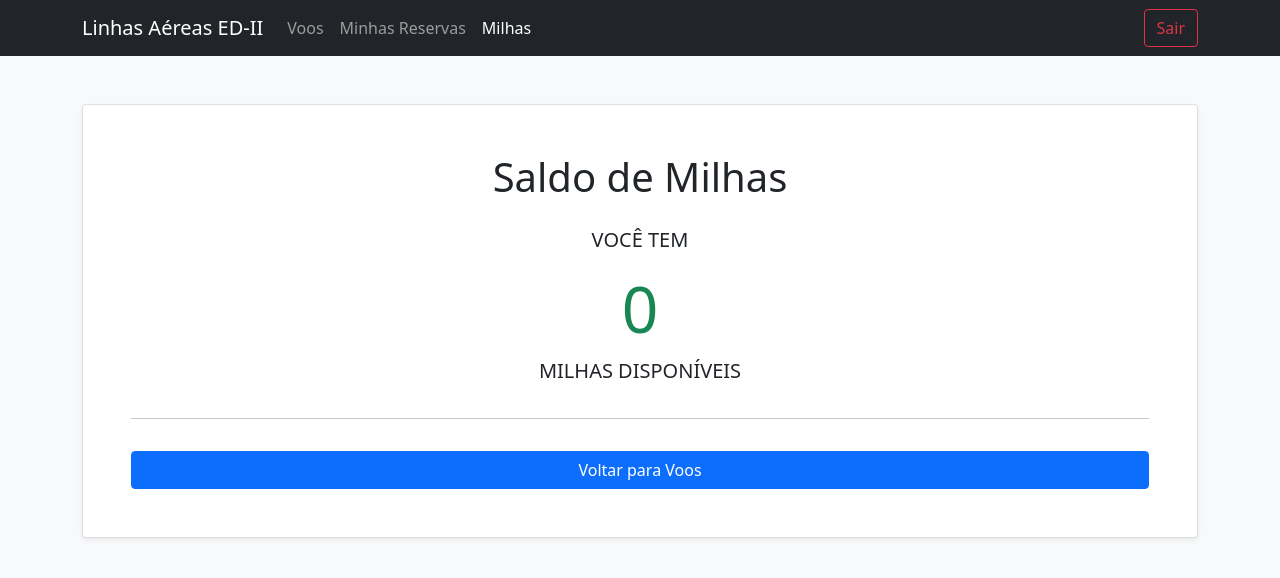
After one commit to Lucasolical/Venda_de_Passagens, a Flask app: page /milhas/1 in a window 1280 px wide. The commit adds this page. Shown: the top 578 px of the page. Run offline with Flask 3, Linux system fonts and the light colour scheme.

Commit message:
Feat:Adicionado pagina de milhas

```diff
--- a/Venda_de_passagens/dicionarioVoo.json
+++ b/Venda_de_passagens/dicionarioVoo.json
@@ -14,7 +14,7 @@
             "milhas": 2000,
             "preco": 2800.0,
             "aeronave": "Boeing 787",
-            "assentos": 278
+            "assentos": 277
         },
         "ED104": {
             "origem": "Canada",
@@ -22,7 +22,7 @@
             "milhas": 4000,
             "preco": 5500.0,
             "aeronave": "jatinho",
-            "assentos": 31
+            "assentos": 29
         },
         "ED105": {
             "origem": "Bahiahrhd",
--- a/Venda_de_passagens/routes.py
+++ b/Venda_de_passagens/routes.py
@@ -552,6 +552,8 @@ def cadastrar_cliente():
 
     return redirect(url_for("gerenciar_clientes"))
 
+#LJ
+
 @app.route("/meus_voos/<cpf>")
 def meus_voos(cpf):
     """MODIFICADA: Busca e lista todas as reservas do cliente no DF_Clientes."""
@@ -588,3 +590,21 @@ def meus_voos(cpf):
 
     # Passa a lista completa de reservas para o template
     return render_template("meus_voos.html", lista_de_reservas=lista_de_reservas, cpf=cpf)
+
+
+#LJ
+
+@app.route("/milhas/<cpf>")
+def ver_milhas(cpf):
+    """Busca o saldo de milhas do cliente no DataFrame."""
+    global DF_Clientes
+
+    cliente_df = DF_Clientes[DF_Clientes['cpf'] == cpf]
+
+    if cliente_df.empty:
+        return redirect(url_for('logout'))
+
+    # Pega o saldo de milhas do cliente
+    milhas_saldo = int(cliente_df['milhas'].iloc[0])
+
+    return render_template("milhas.html", milhas_saldo=milhas_saldo, cpf=cpf)
--- a/Venda_de_passagens/templates/index.html
+++ b/Venda_de_passagens/templates/index.html
@@ -18,9 +18,6 @@
                 <ul class="navbar-nav me-auto mb-2 mb-lg-0">
                     <li class="nav-item">
                         <a class="nav-link active" href="/">Voos</a>
-                    </li>
-                    <li class="nav-item">
-                        <a class="nav-link" href="#">Milhas</a>
                     </li>
                 </ul>
                 <a href="{{ url_for('admin_login_page') }}" class="btn btn-outline-light">
--- a/Venda_de_passagens/templates/meus_voos.html
+++ b/Venda_de_passagens/templates/meus_voos.html
@@ -13,13 +13,13 @@
             <div class="collapse navbar-collapse" id="navbarApp">
                 <ul class="navbar-nav me-auto mb-2 mb-lg-0">
                     <li class="nav-item">
-                        <a class="nav-link" href="{{ url_for('user_page', cpf=cpf) }}">Voos Disponíveis</a>
+                        <a class="nav-link" href="{{ url_for('user_page', cpf=cpf) }}">Voos</a>
                     </li>
                     <li class="nav-item">
                         <a class="nav-link active" href="{{ url_for('meus_voos', cpf=cpf) }}">Minhas Reservas</a>
                     </li>
                     <li class="nav-item">
-                        <a class="nav-link" href="#">Milhas</a>
+                        <a class="nav-link" href="{{ url_for('ver_milhas', cpf=cpf) }}">Milhas</a>
                     </li>
                 </ul>
                 <a href="{{ url_for('logout') }}" class="btn btn-outline-danger">Sair</a>
--- /dev/null
+++ b/Venda_de_passagens/templates/milhas.html
@@ -0,0 +1,43 @@
+<!DOCTYPE html>
+<html lang="pt-br">
+<head>
+    <meta charset="UTF-8">
+    <title>Minhas Milhas</title>
+    <link href="https://cdn.jsdelivr.net/npm/bootstrap@5.0.2/dist/css/bootstrap.min.css" rel="stylesheet">
+</head>
+<body class="bg-light">
+
+    <nav class="navbar navbar-expand-lg navbar-dark bg-dark">
+        <div class="container">
+            <a class="navbar-brand" href="{{ url_for('user_page', cpf=cpf) }}">Linhas Aéreas ED-II</a>
+            <div class="collapse navbar-collapse" id="navbarApp">
+                <ul class="navbar-nav me-auto mb-2 mb-lg-0">
+                    <li class="nav-item">
+                        <a class="nav-link" href="{{ url_for('user_page', cpf=cpf) }}">Voos</a>
+                    </li>
+                    <li class="nav-item">
+                        <a class="nav-link" href="{{ url_for('meus_voos', cpf=cpf) }}">Minhas Reservas</a>
+                    </li>
+                    <li class="nav-item">
+                        <a class="nav-link active" href="{{ url_for('ver_milhas', cpf=cpf) }}">Milhas</a>
+                    </li>
+                </ul>
+                <a href="{{ url_for('logout') }}" class="btn btn-outline-danger">Sair</a>
+            </div>
+        </div>
+    </nav>
+
+    <div class="container mt-5">
+        <div class="card p-5 shadow-sm text-center">
+            <h1 class="mb-4">Saldo de Milhas</h1>
+            <p class="lead">VOCÊ TEM</p>
+            <h2 class="display-3 text-success">{{ milhas_saldo }}</h2>
+            <p class="lead">MILHAS DISPONÍVEIS</p>
+            <hr>
+            <a href="{{ url_for('user_page', cpf=cpf) }}" class="btn btn-primary mt-3">Voltar para Voos</a>
+        </div>
+    </div>
+
+    <script src="https://cdn.jsdelivr.net/npm/bootstrap@5.0.2/dist/js/bootstrap.bundle.min.js"></script>
+</body>
+</html>
--- a/Venda_de_passagens/templates/userpage.html
+++ b/Venda_de_passagens/templates/userpage.html
@@ -23,7 +23,7 @@
                         <a class="nav-link" href="{{ url_for('meus_voos', cpf=cpf) }}">Minhas Reservas</a>
                     </li>
                     <li class="nav-item">
-                        <a class="nav-link" href="#">Milhas</a>
+                        <a class="nav-link" href="{{ url_for('ver_milhas', cpf=cpf) }}">Milhas</a>
                     </li>
                 </ul>
                 <a href="{{ url_for('logout') }}" class="btn btn-outline-danger">
```
Also changed, not shown: Venda_de_passagens/clientes.csv (+1 -1 lines).
